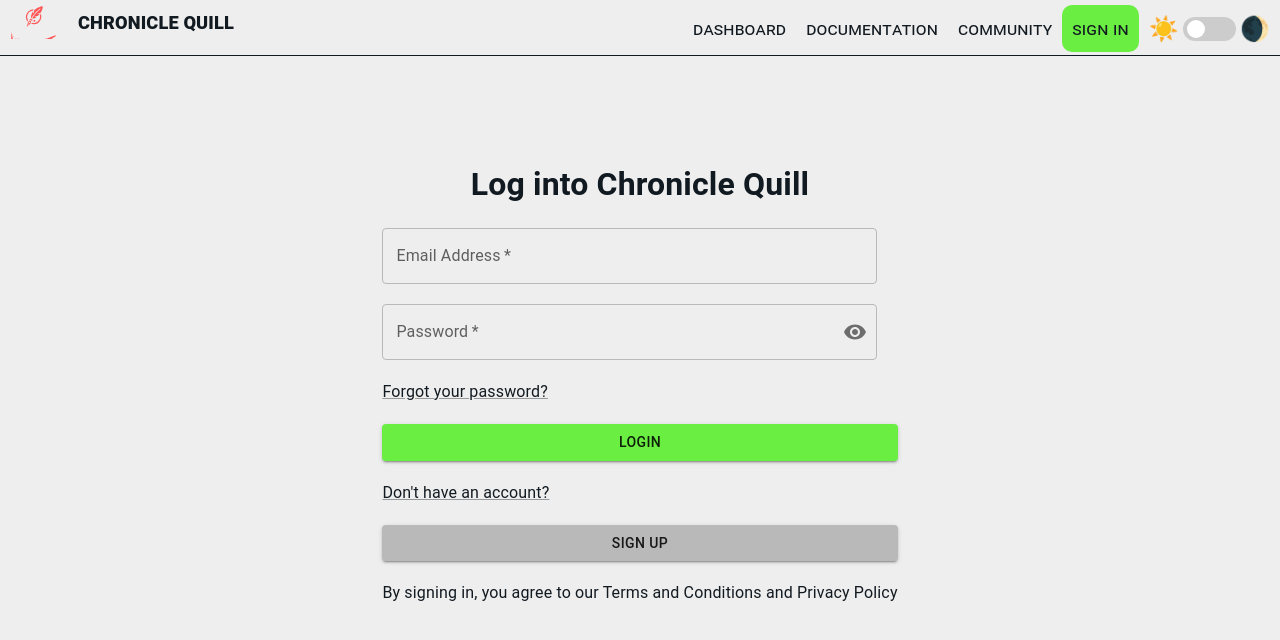
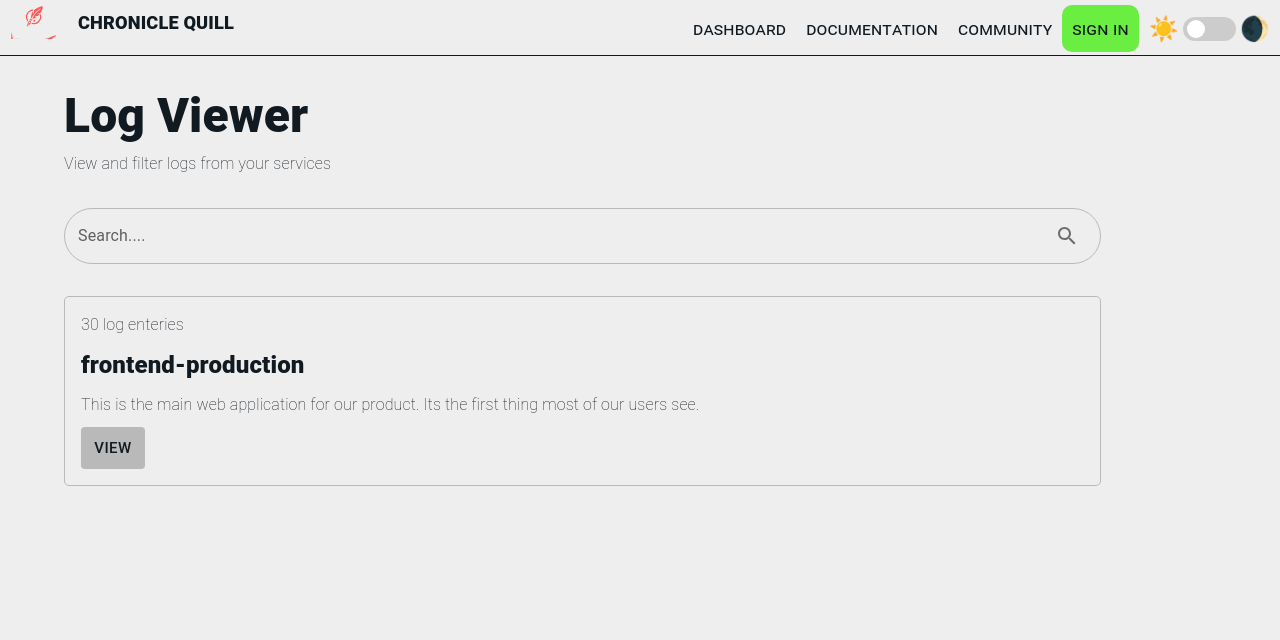
Before and after one commit to MayankPant/chroniclequill-management, a React (Create React App) app: page /home in a window 1280 px wide. Shown: the top 640 px of the page. Built offline with nearby package versions, Linux system fonts and the light colour scheme.

Commit message:
feat: started work on the main dashboard of our application.

```diff
--- a/src/App.css
+++ b/src/App.css
@@ -31,7 +31,9 @@
 
 .App-main{
   position: absolute;
-  top: 20%;
+  top: 10%;
+  width: 90%;
+  height: 100%;
 }
 
 
--- a/src/App.tsx
+++ b/src/App.tsx
@@ -1,5 +1,5 @@
 import "./App.css";
-import { BrowserRouter } from "react-router-dom";
+import { BrowserRouter, Routes, Route, Navigate } from "react-router-dom";
 import Header from "./Views/Header";
 import Login from "./Views/Login";
 import React, { useState, useEffect } from "react";
@@ -7,6 +7,7 @@ import { ThemeProvider, CssBaseline } from "@mui/material";
 import { lightTheme, darkTheme } from "./Components/Theme"; // Import themes
 import { ChangeEventHandler } from "react";
 import { useTheme } from "@mui/material";
+import Dashboard  from "./Views/Dashboard";
 function App() {
   const [isDarkMode, setIsDarkMode] = useState(false);
 
@@ -49,7 +50,12 @@ function App() {
             <Header themeToggle={toggleTheme} />
           </header>
           <main className="App-main">
-            <Login />
+            <Routes>
+              <Route path="/" element={<Navigate to={"/home"} />} />
+              <Route path="/home" element={<Dashboard />} />
+              <Route path="/dashboard" element={<Dashboard />} />
+              <Route path="/login" element={<Login />} />
+            </Routes>
           </main>
         </BrowserRouter>
       </div>
--- /dev/null
+++ b/src/Components/ListItem.tsx
@@ -0,0 +1,29 @@
+import React, { useState } from "react";
+import { useTheme } from "@mui/material";
+import "../styles/ListItem.css";
+import {Button} from "@mui/material";
+
+
+interface PropType {
+  service: object;
+}
+
+const ListItem = (props: PropType) => {
+  const theme = useTheme();
+  const service: object = props.service;
+  return (
+    <div style={{border: `1px solid ${theme.palette.secondary.main}`, borderRadius: '5px' , padding: '1em'}} className="service-wrapper">
+      <div className="description">
+        <span style={{fontWeight: '100'}} className="total-entries">{"30"} log enteries</span>
+        <span style={{fontWeight: '800', fontSize: '1.5em'}} className="service-name">frontend-production</span>
+        <span style={{fontWeight: '100',}} className="description">This is the main web application for our product. Its the first thing most of our users see.</span>
+        <Button children={'view'} size="large" sx={{backgroundColor: theme.palette.secondary.main, color: theme.palette.text.primary}} />
+      </div>
+      <div className="service-image">
+        <img src="" alt=""/>
+      </div>
+    </div>
+  );
+};
+
+export default ListItem;
--- /dev/null
+++ b/src/Views/Dashboard.tsx
@@ -0,0 +1,48 @@
+import React, { useState } from "react";
+import { useTheme } from "@mui/material";
+import "../styles/Dashboard.css";
+import { InputLabel, OutlinedInput } from "@mui/material";
+import { InputAdornment, IconButton } from "@mui/material";
+import { FormControl } from "@mui/material";
+import { Search } from "@mui/icons-material";
+import ListItem from "../Components/ListItem";
+const Dashboard = () => {
+  const theme = useTheme();
+  const styles = {
+    backgroundColor: theme.palette.background.default,
+    color: theme.palette.text.primary,
+  };
+  return (
+    <div style={styles} className="dashboard-wrapper">
+      <div className="dashboard-title">
+        <span className="title">Log Viewer</span>
+        <span className="description">
+          View and filter logs from your services
+        </span>
+      </div>
+
+      <FormControl sx={{ marginTop: "2em", width: "100%" }} variant="outlined">
+        <InputLabel htmlFor="search-bar">Search....</InputLabel>
+        <OutlinedInput
+          id="search-bar"
+          type="search"
+          sx={{ borderRadius: "30px" }}
+          endAdornment={
+            <InputAdornment position="end">
+              <IconButton aria-label="search-bar" edge="start">
+                {<Search />}
+              </IconButton>
+            </InputAdornment>
+          }
+          label="Search"
+        />
+      </FormControl>
+
+      <div style={styles} className="services">
+            <ListItem service={{}} />
+      </div>
+    </div>
+  );
+};
+
+export default Dashboard;
--- /dev/null
+++ b/src/styles/Dashboard.css
@@ -0,0 +1,30 @@
+.dashboard-wrapper{
+    display: flex;
+    flex-direction: column;
+    justify-content: flex-start;
+    align-items: flex-start;
+    width: 90%;
+    height: 100%;
+}
+.dashboard-title{
+    display: flex;
+    flex-direction: column;
+    justify-content: flex-start;
+    align-items: flex-start;
+}
+
+.title{
+    font-weight: 900;
+    font-size:3em;
+}
+.description{
+    font-weight: 100;
+}
+.services{
+    width: 100%;
+    display: flex;
+    flex-direction: column;
+    justify-content: center;
+    align-items: center;
+    margin-top: 2em;
+}
--- /dev/null
+++ b/src/styles/ListItem.css
@@ -0,0 +1,14 @@
+  .service-wrapper{
+    display: flex;
+    width: 100%;
+    flex-direction: row;
+    justify-content: space-between;
+    align-items: center;
+  }
+  .description{
+    display: flex;
+    flex-direction: column;
+    justify-content: space-evenly;
+    gap: 10px;
+    align-items: flex-start;
+  }
```
Also changed, not shown: 1 other file (tests, documents, lock files or other folders).
